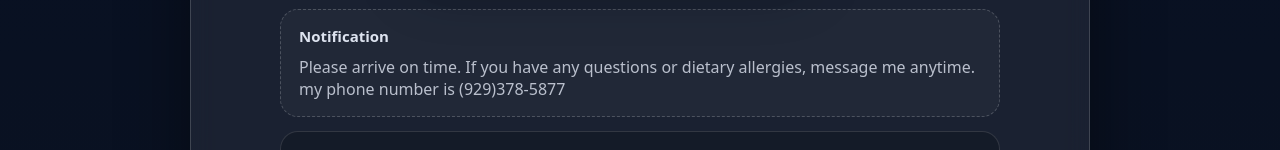
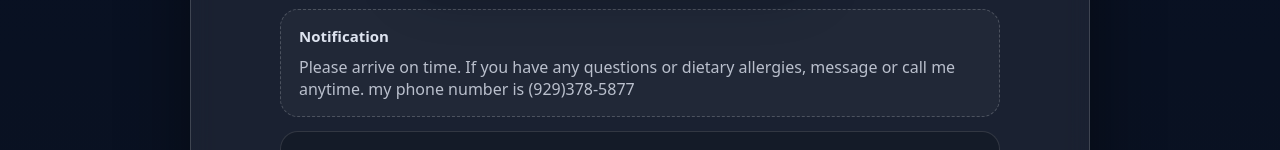
Before and after one commit to workmoreandtalkless/myProfile, a plain HTML site: page index.html in a window 1280 px wide. Shown: the part 752-902 px from the top of the page. Drawn offline with Linux system fonts and the light colour scheme.

Commit message:
add call me

```diff
--- a/index.html
+++ b/index.html
@@ -435,7 +435,7 @@
     <!-- Notification -->
     <section class="section notice" aria-label="Notification">
       <p class="section-title">Notification</p>
-      <div id="noticeText">Please arrive on time. If you have any questions or dietary allergies, message me anytime. my phone number is (929)378-5877 </div>
+      <div id="noticeText">Please arrive on time. If you have any questions or dietary allergies, message or call me anytime. my phone number is (929)378-5877 </div>
     </section>
 
     <!-- Party place info -->
```
